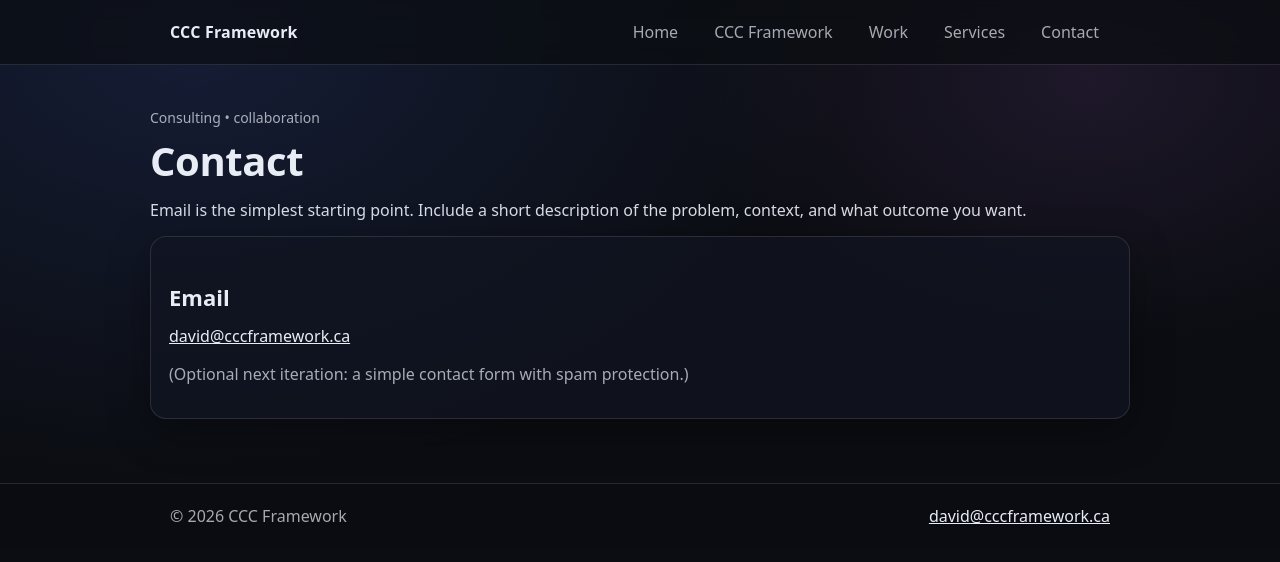
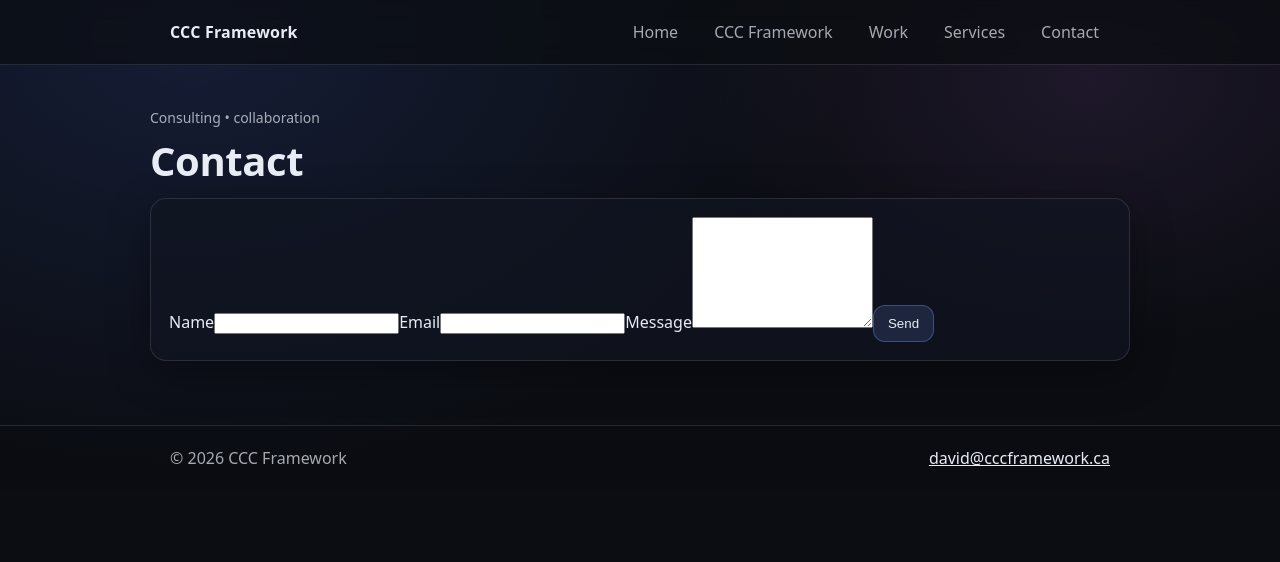
Before and after one commit to azfarsamin/cccframework, a Next.js app: page /contact in a window 1280 px wide. Shown: the top 562 px of the page. Built offline with nearby package versions, Linux system fonts and the light colour scheme.

Commit message:
Update page.tsx

```diff
--- a/app/contact/page.tsx
+++ b/app/contact/page.tsx
@@ -1,21 +1,60 @@
+"use client";
+
+import { useState } from "react";
+
 export default function ContactPage() {
+  const [status, setStatus] = useState("");
+
+  async function handleSubmit(e: React.FormEvent<HTMLFormElement>) {
+    e.preventDefault();
+    const form = e.currentTarget;
+
+    const res = await fetch("/api/contact", {
+      method: "POST",
+      headers: { "Content-Type": "application/json" },
+      body: JSON.stringify({
+        name: form.name.value,
+        email: form.email.value,
+        message: form.message.value,
+      }),
+    });
+
+    if (res.ok) {
+      setStatus("Message sent successfully.");
+      form.reset();
+    } else {
+      setStatus("Something went wrong. Try again.");
+    }
+  }
+
   return (
     <>
       <div className="kicker">Consulting • collaboration</div>
       <h1>Contact</h1>
-      <p>
-        Email is the simplest starting point. Include a short description of the problem, context, and what
-        outcome you want.
-      </p>
 
       <div className="card">
-        <h2>Email</h2>
-        <p>
-          <a className="link" href="mailto:positivethinker1@protonmail.com">david@cccframework.ca</a>
-        </p>
-        <p className="muted">
-          (Optional next iteration: a simple contact form with spam protection.)
-        </p>
+        <form onSubmit={handleSubmit}>
+          <label className="label">
+            Name
+            <input className="input" name="name" required />
+          </label>
+
+          <label className="label">
+            Email
+            <input className="input" type="email" name="email" required />
+          </label>
+
+          <label className="label">
+            Message
+            <textarea className="textarea" name="message" rows={7} required />
+          </label>
+
+          <button className="button primary" type="submit">
+            Send
+          </button>
+
+          {status && <p className="muted" style={{ marginTop: 12 }}>{status}</p>}
+        </form>
       </div>
     </>
   );
```
